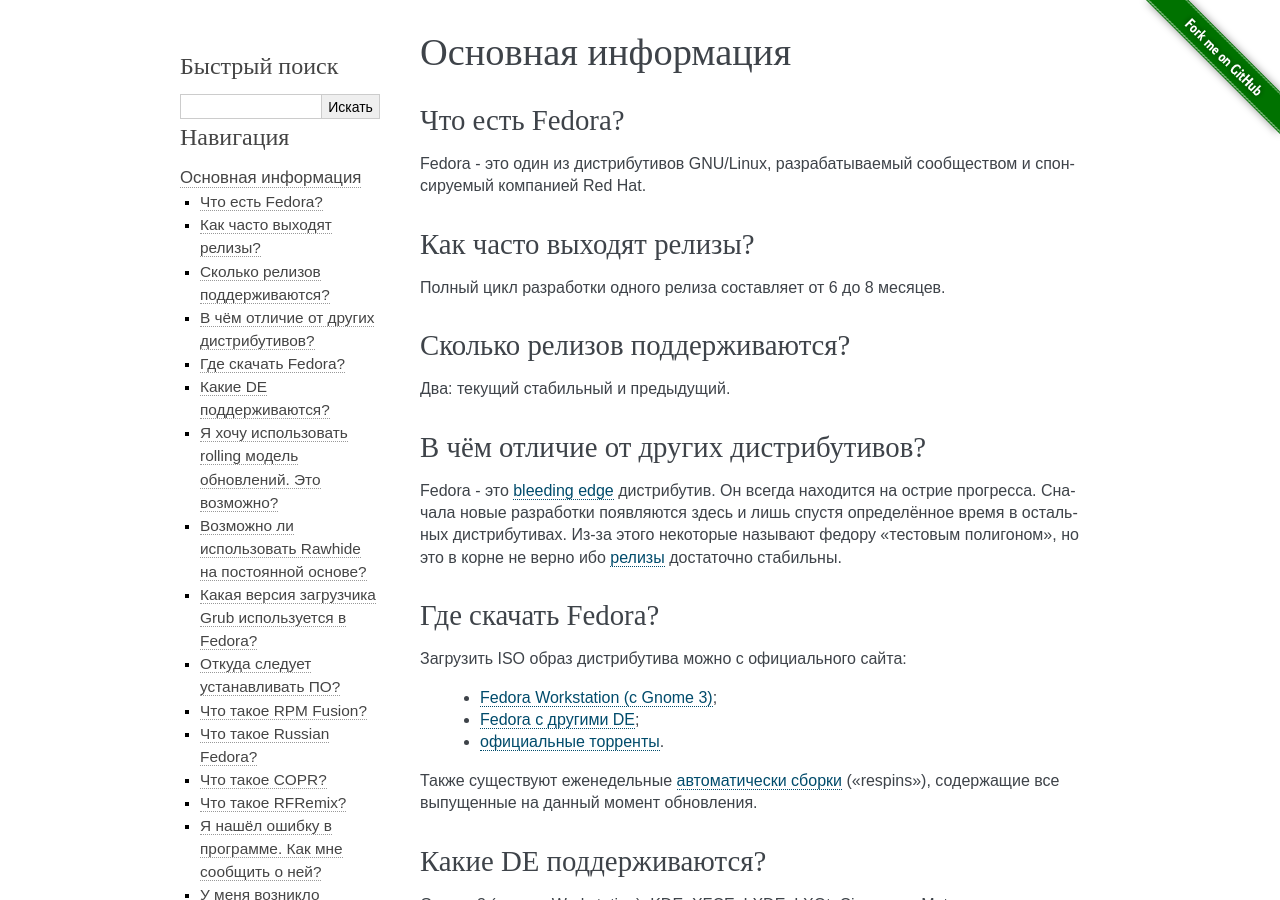
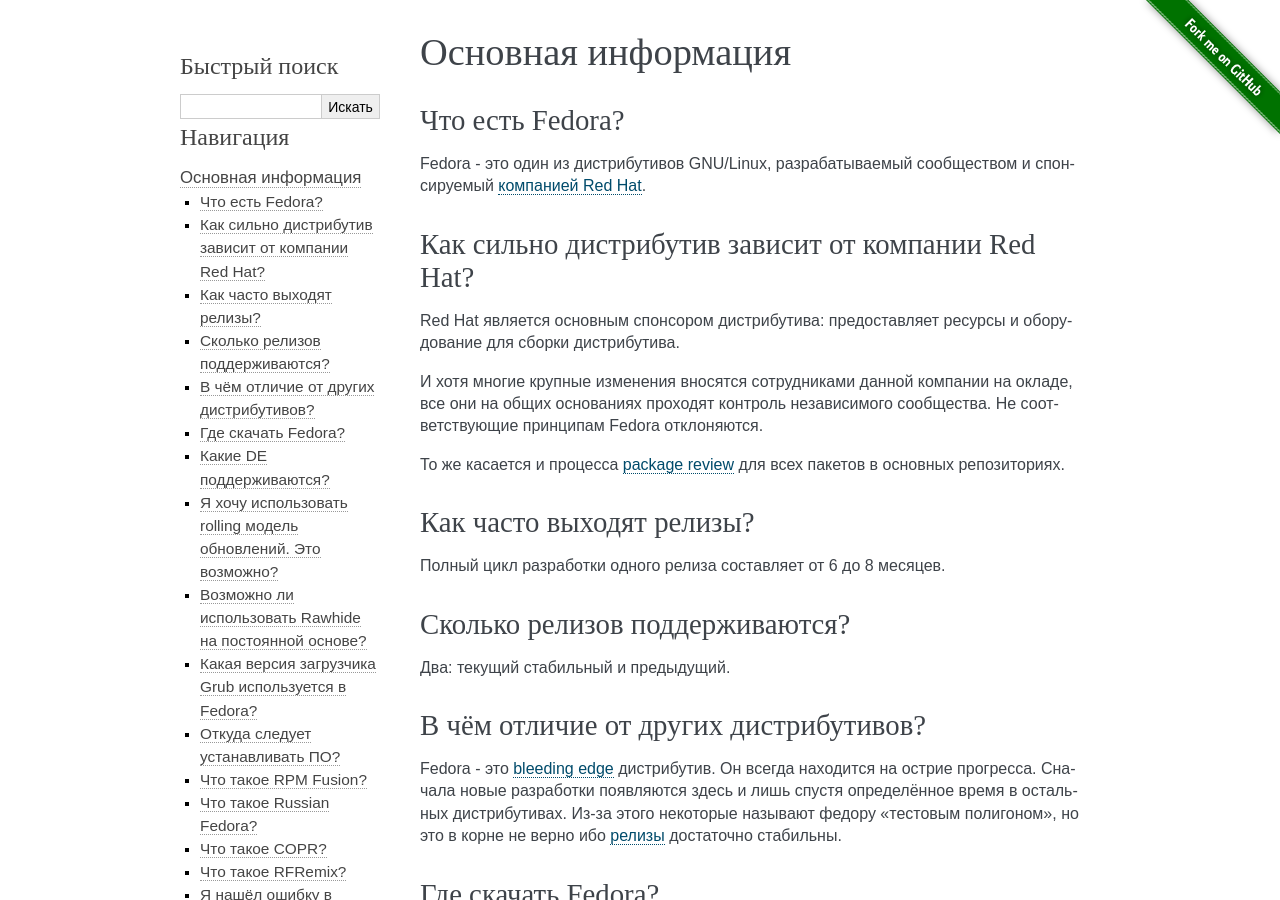
Before and after one commit to RussianFedora/FAQ, a Sphinx documentation site: the page built from source/generic-info.rst, in a window 1280 px wide and 900 px high. Built offline with Sphinx 7.4.7, drawn with Linux system fonts in a browser that asks for light colours.

Commit message:
Added question rh-contribution.

```diff
--- a/source/generic-info.rst
+++ b/source/generic-info.rst
@@ -17,7 +17,19 @@
 Что есть Fedora?
 ==========================================
 
-Fedora - это один из дистрибутивов GNU/Linux, разрабатываемый сообществом и спонсируемый компанией Red Hat.
+Fedora - это один из дистрибутивов GNU/Linux, разрабатываемый сообществом и спонсируемый :ref:`компанией Red Hat <rh-contribution>`.
+
+.. index:: fedora, red hat
+.. _rh-contribution:
+
+Как сильно дистрибутив зависит от компании Red Hat?
+=======================================================
+
+Red Hat является основным спонсором дистрибутива: предоставляет ресурсы и оборудование для сборки дистрибутива.
+
+И хотя многие крупные изменения вносятся сотрудниками данной компании на окладе, все они на общих основаниях проходят контроль независимого сообщества. Не соответствующие принципам Fedora отклоняются.
+
+То же касается и процесса :ref:`package review <becoming-maintainer>` для всех пакетов в основных репозиториях.
 
 .. index:: releases, fedora
 .. _releases:
```
